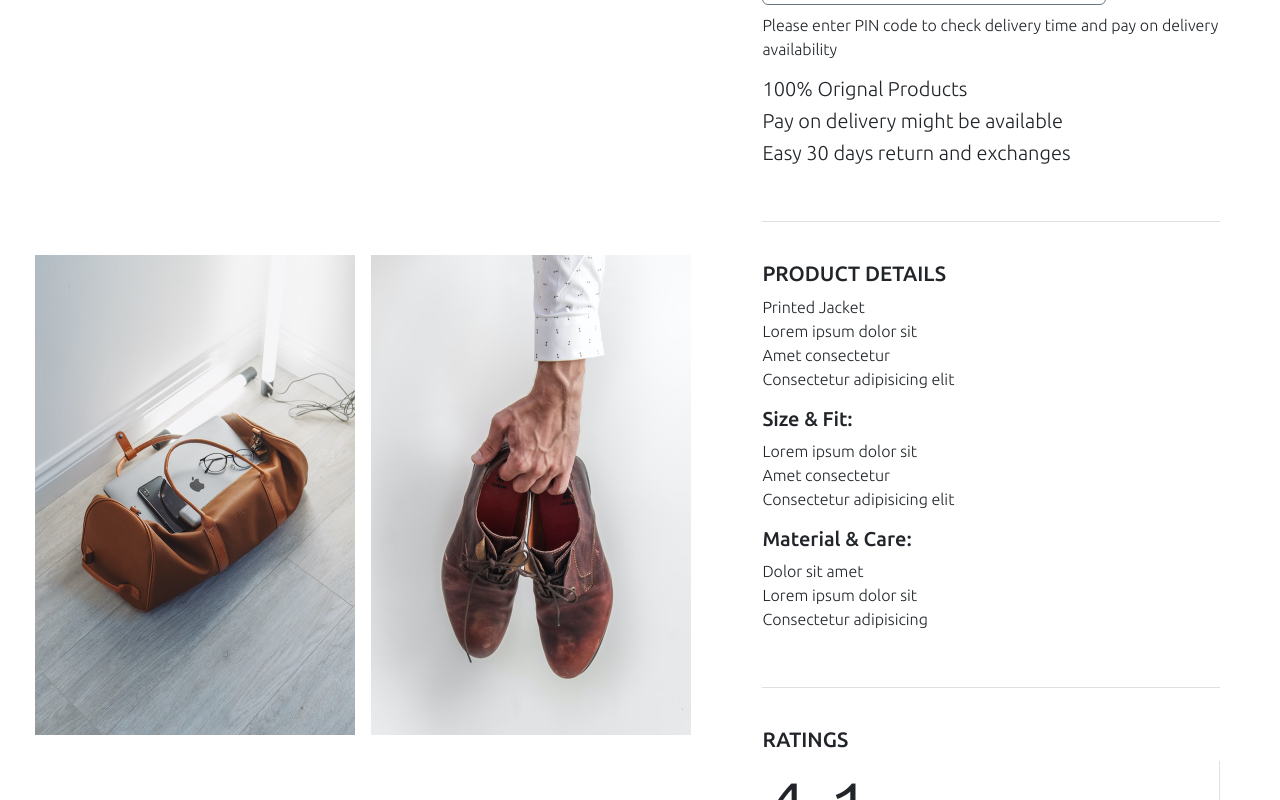
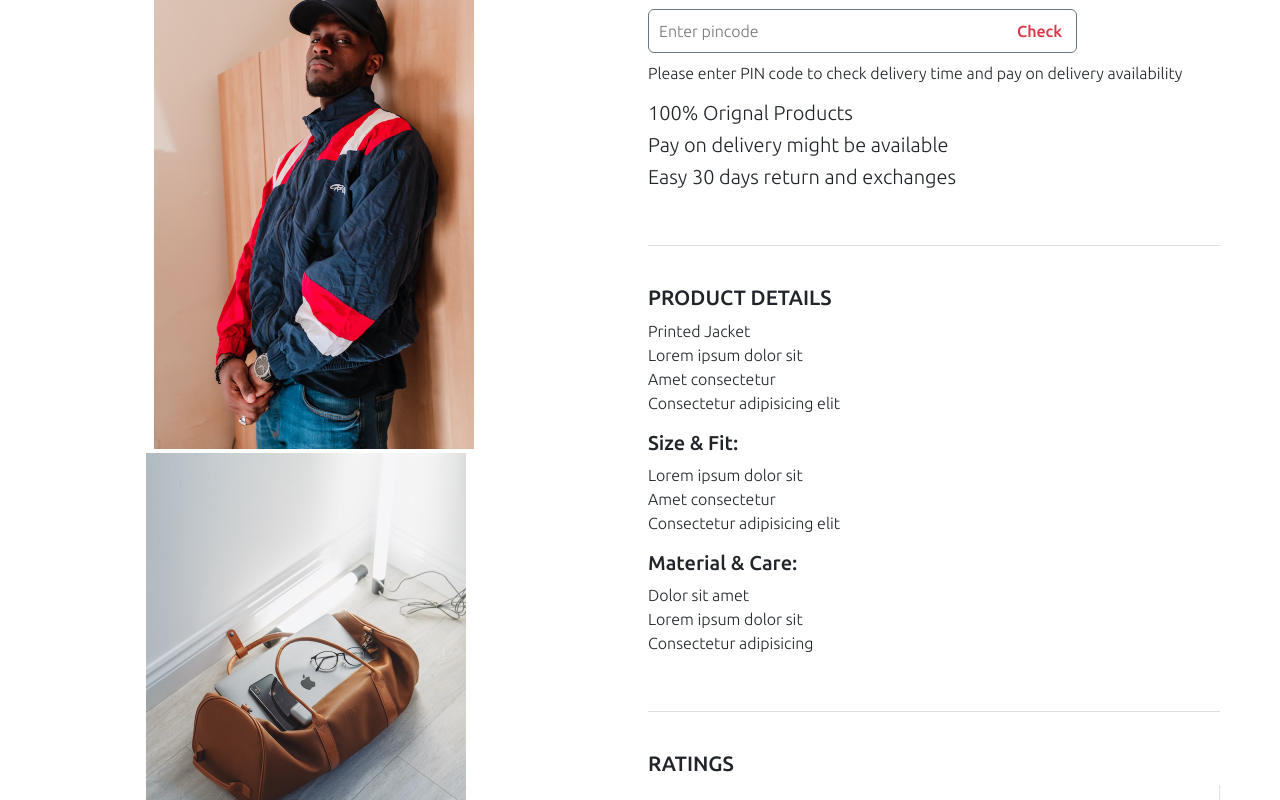
Before and after one commit to Sameeksha2002/zyntra, a plain HTML site: page item.html in a window 1280 px wide. Shown: the part 672-1472 px from the top of the page. Drawn offline with nearby package versions, Linux system fonts and the light colour scheme; a script that the page names is missing; some icons are missing; a web font is replaced by a local one.

Commit message:
itempage-css done

```diff
--- a/item.html
+++ b/item.html
@@ -4,7 +4,7 @@
 <head>
     <meta charset="UTF-8">
     <meta http-equiv="X-UA-Compatible" content="IE=edge">
-    <meta name="viewport" content="width=device-width, initial-scale=1.0">
+    <meta name="viewport" content="width=device-width, initial-scale=1, maximum-scale=1, user-scalable=no">
     <title>Document</title>
     <script defer src="https://code.jquery.com/jquery-2.1.3.min.js"></script>
     <link href="https://cdn.jsdelivr.net/npm/bootstrap@5.3.0-alpha1/dist/css/bootstrap.min.css" rel="stylesheet" integrity="sha384-GLhlTQ8iRABdZLl6O3oVMWSktQOp6b7In1Zl3/Jr59b6EGGoI1aFkw7cmDA6j6gD" crossorigin="anonymous">
@@ -38,8 +38,8 @@
         .Item {
             margin: 5rem 1rem;
             /* padding: 0rem 7rem; */
-            display: flex;
-            flex-direction: row;
+            /* display: flex;
+            flex-direction: row; */
             width: 95%;
         }
 
@@ -48,23 +48,23 @@
         }
 
         .itemImage {
-            width: 60%;
-            display: flex;
+            /* width: 60%; */
+            /* display: flex; */
             flex-wrap: wrap;
-            justify-content: center;
+            /* justify-content: center; */
         }
 
         .itemImage img {
             height: 30rem;
+            /* width: 30vh; */
             margin-right: 1rem;
         }
 
         .itemImage img :hover {}
-
-        .itemDetails {
+        /* .itemDetails {
             margin-left: 3rem;
             width: 40%;
-        }
+        } */
 
         .itemSizes h3,
         .deliveryOptions h3,
@@ -193,15 +193,15 @@
 
 
     <!-- ----------------------------item start-------------------------------------- -->
-    <section class="Item container-fluid">
-        <div class="itemImage ">
-            <img src="images/men-2.jpg" alt="" class="">
-            <img src="images/men-1.jpg" alt="" class="">
-            <img src="images/men-3.jpg" alt="" class="">
-            <img src="images/men-4.jpg" alt="" class="">
+    <section class="Item container-fluid d-flex flex-md-row flex-column  ">
+        <div class="itemImage d-flex justify-content-center w-md-60 w-100 ">
+            <img src="images/men-2.jpg" alt="" class="w-10  m-1">
+            <img src="images/men-1.jpg" alt="" class="w-10 m-1">
+            <img src="images/men-3.jpg" alt="" class="d-none d-md-block">
+            <img src="images/men-4.jpg" alt="" class="d-none d-md-block">
         </div>
 
-        <div class="itemDetails">
+        <div class="itemDetails w-md-40 ms-md-5 mt-5 w-100 ms-2">
             <!-- ++++++  Item Name ++++++ -->
             <div class="itemNameBox">
                 <h2 class="itemName ">Allen Cooper</h2>
@@ -386,7 +386,7 @@
                     <!-- Grid column -->
 
                     <!-- Grid column -->
-                    <div class="col-md-2 col-lg-2 col-xl-2 mx-auto mb-4">
+                    <div class="col-md-2 col-lg-2 col-xl-2 mx-auto mb-4 d-none d-md-block">
                         <!-- Links -->
                         <h6 class="text-uppercase fw-bold mb-4">
                             Categories
@@ -407,7 +407,7 @@
                     <!-- Grid column -->
 
                     <!-- Grid column -->
-                    <div class="col-md-3 col-lg-2 col-xl-2 mx-auto mb-4">
+                    <div class="col-md-3 col-lg-2 col-xl-2 mx-auto mb-4 d-none d-md-block">
                         <!-- Links -->
                         <h6 class="text-uppercase fw-bold mb-4">
                             Useful links
```
Also changed, not shown: beauty.html (+2 -2 lines), cart.html (+2 -2 lines), index.html (+2 -2 lines), kids.html (+2 -2 lines), men.html (+2 -2 lines), women.html (+2 -2 lines).
